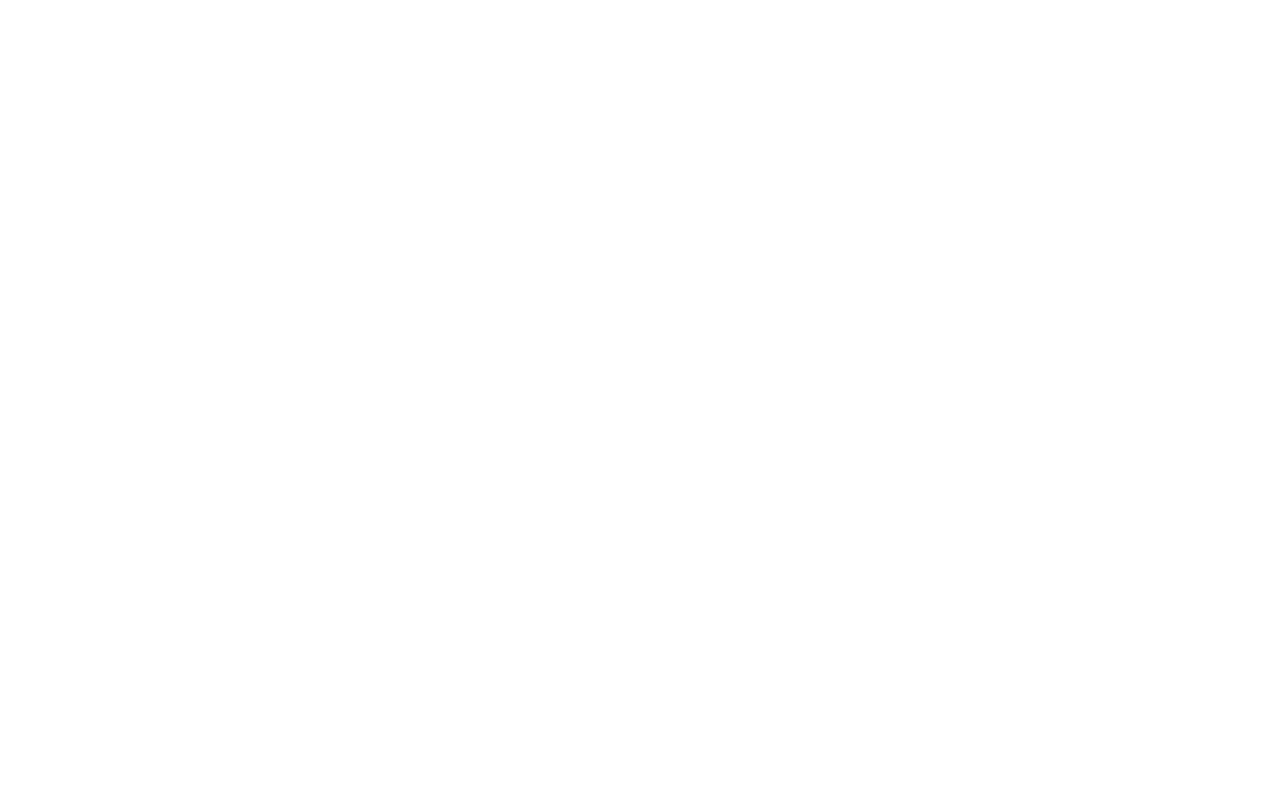
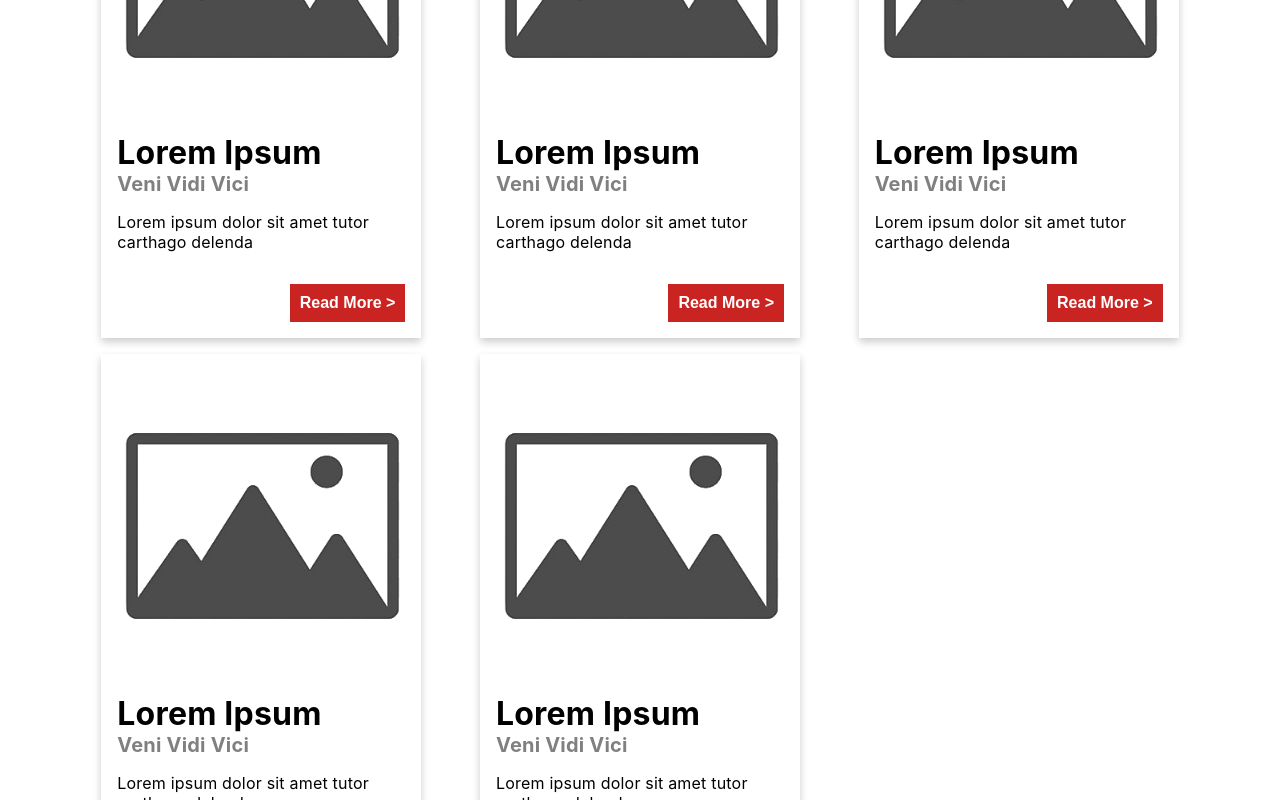
Before and after one commit to fmtayag/fmtayag.github.io, a React (Create React App) app in the folder ui/: page / in a window 1280 px wide. Shown: the part 1140-1940 px from the top of the page. Before the commit the page ends 903 px from the top, so only its background shows below. Built offline with nearby package versions, Linux system fonts and the light colour scheme.

Commit message:
Reworked projects card

```diff
--- a/ui/src/components/Navbar.js
+++ b/ui/src/components/Navbar.js
@@ -28,7 +28,6 @@
             <div className={linkClass}>
                 <Link to="/about">About</Link>
                 <Link to="/projects">Projects</Link>
-                <Link to="/">Devlogs</Link>
                 <Link to="/">Contact</Link>
             </div>
 
--- a/ui/src/components/ProjectCard.js
+++ b/ui/src/components/ProjectCard.js
@@ -1,18 +1,24 @@
 import '../styles/ProjectCard.css';
 
-const ProjectCard = (/*image_path, title, summary, tech_stacks*/) => {
+const ProjectCard = ({body} /*image_path, title, body, tech_stacks*/) => {
 
-    const image_path = "/images/cat1.png";
+    const image_path = "/images/placeholder.png";
     const title = "Cat"
-    const summary = "Summary"
     const tech_stacks = []
 
     return (
         <div className="project-card">
-            <img className="card-image" src={image_path} alt="card-image" />
+            <div className="image-container">
+                <img src={image_path} />
+            </div>
             <div className="card-info">
-                <h4><b>{title}</b></h4>
-                <p>{summary}</p>
+                <h1 className="heading">Lorem Ipsum</h1>
+                <h2 className="subtitle">Veni Vidi Vici</h2>
+                <p className="body">{body}</p>
+            </div>
+            <div className="buttons-container">
+                <button onClick={() => {console.log("hello")}} className="primary-btn">Read More &gt;</button>
+
             </div>
         </div>
 
--- a/ui/src/components/ProjectsList.js
+++ b/ui/src/components/ProjectsList.js
@@ -1,4 +1,5 @@
 import ProjectCard from "./ProjectCard";
+import '../styles/ProjectsList.css';
 
 const ProjectsList = () => {
     return (
@@ -6,8 +7,15 @@
             <h1>My Projects</h1>
 
             <div className="container">
-                <ProjectCard />
-
+                <ProjectCard body="Lorem ipsum dolor sit amet tutor carthago delenda" />
+                <ProjectCard body="Lorem ipsum dolor sit amet tutor carthago delenda" />
+                <ProjectCard body="Lorem ipsum dolor sit amet tutor carthago delenda" />
+                <ProjectCard body="Lorem ipsum dolor sit amet tutor carthago delenda" />
+                <ProjectCard body="Lorem ipsum dolor sit amet tutor carthago delenda" />
+                {/* <ProjectCard body="Lorem ipsum dolor sit amet tutor carthago delenda" />
+                <ProjectCard body="Lorem ipsum dolor sit amet tutor carthago delenda" />
+                <ProjectCard body="Lorem ipsum dolor sit amet tutor carthago delenda" />
+                <ProjectCard body="Lorem ipsum dolor sit amet tutor carthago delenda est veni vidi viciLorem ipsum dolorveni vidi viciLorem ipsum dolor sit amet tutor carthago delenda est veni vidi viciLorem ipsum dolor sit amet tutor carthago delenda est veni vidi vici" /> */}
             </div>
         </div>
     );
--- a/ui/src/pages/Home.js
+++ b/ui/src/pages/Home.js
@@ -1,11 +1,12 @@
 import Profile from "../components/Profile";
+import ProjectCard from "../components/ProjectCard";
 import ProjectsList from "../components/ProjectsList";
 
 const Home = () => {
     return (
         <div className="home">
             <Profile />
-            {/* <ProjectsList /> */}
+            <ProjectsList />
         </div>
     );
 }
--- a/ui/src/pages/Projects.js
+++ b/ui/src/pages/Projects.js
@@ -2,7 +2,7 @@
 
 const Projects = () => {
     return (
-        <div className="portfolio">
+        <div className="projects-list">
             <ProjectsList />
         </div>
     );
--- a/ui/src/styles/App.css
+++ b/ui/src/styles/App.css
@@ -5,8 +5,8 @@
   --color1: #CA2422;
   --color2: #C83216;
   --black: #11113D;
-  /* --white: #F9F9F9; */
   --white: #FFFFFF;
+  /* --white: #F6F6F6; */
 }
 
 body {
--- a/ui/src/styles/Profile.css
+++ b/ui/src/styles/Profile.css
@@ -111,7 +111,6 @@
 
     .picture img {
         margin-top: 10vh;
-        max-width: 100%;
     }
 
     .socials {
--- a/ui/src/styles/ProjectCard.css
+++ b/ui/src/styles/ProjectCard.css
@@ -2,7 +2,7 @@
     /* Add shadows to create the "card" effect */
     box-shadow: 0 4px 8px 0 rgba(0, 0, 0, 0.2);
     transition: 0.3s;
-    width: 20em;
+    max-width: 20em;
 }
 
 /* On mouse-over, add a deeper shadow */
@@ -10,13 +10,67 @@
     box-shadow: 0 8px 16px 0 rgba(0, 0, 0, 0.2);
 }
 
-.card-image {
-    width: 20em;
-    max-height: 100%;
+.project-card img {
     max-width: 100%;
+    margin-top: 1em;
+    border-radius: 5%;
+}
+
+.image-container {
+    margin: 1em;
 }
 
 /* Add some padding inside the card container */
 .card-info {
-    padding: 2px 16px;
+    margin: 1em 1em;
 }
+
+.card-info > .heading {
+    font-size: 2em;
+    text-align: left;
+    margin: 0;
+}
+
+.card-info > .subtitle {
+    font-size: 1.25em;
+    margin: 0;
+    color: gray;
+    text-align: left;
+}
+
+.card-info > .body {
+    display: -webkit-box;
+    -webkit-line-clamp: 4;
+    -webkit-box-orient: vertical;
+    font-size: 1em;
+    text-align: left;
+    white-space: pre-line;
+    overflow: hidden;
+    text-overflow: ellipsis;
+    max-height: 8em;
+}
+
+.buttons-container {
+    display: block;
+    height: 1vmax;
+}
+
+.primary-btn {
+    background-color: var(--color1);
+    border: none;
+    font-weight: 600;
+    color: white;
+    padding: 10px;
+    font-size: 1em;
+    float: right;
+    margin: 1em 1em;
+}
+
+@media only screen and (max-width: 640px) {
+    .project-card {
+        width: 100%;
+    }
+    .buttons-container {
+        height: 10vmax;
+    }
+}
--- /dev/null
+++ b/ui/src/styles/ProjectsList.css
@@ -0,0 +1,16 @@
+.container {
+    display: grid;
+    grid-template-columns: auto auto auto;
+    gap: 1em;
+    justify-content: space-around;
+}
+
+@media only screen and (max-width: 640px) {
+    .container {
+        display: block;
+    }
+    .container div {
+        margin: 2em auto;
+        width: 90%;
+    }
+}
```
Also changed, not shown: ui/public/images/placeholder.png (added).
